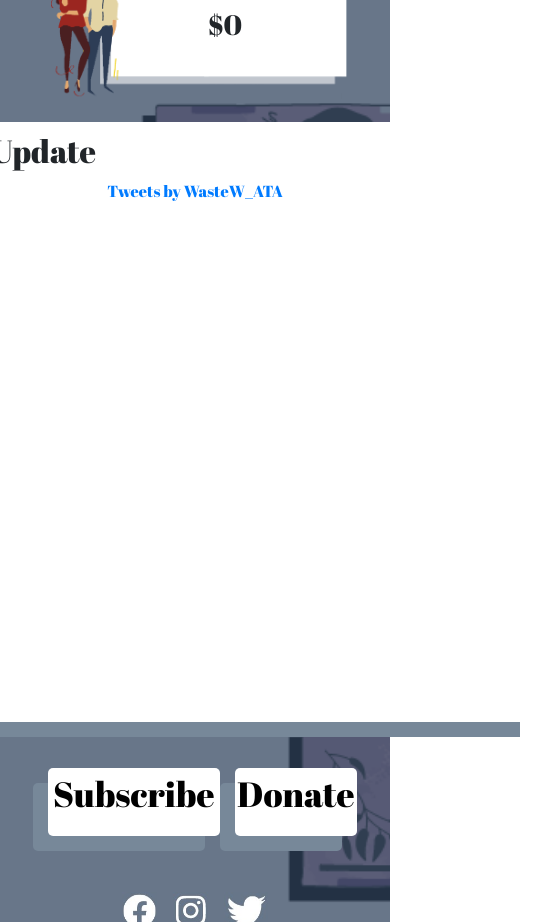
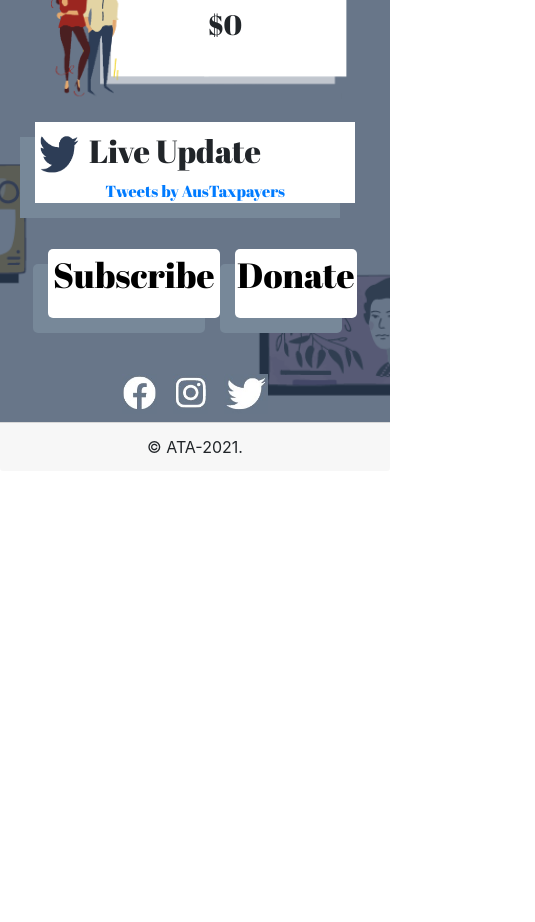
Before and after one commit to AdanTouchPoint/sockets-rt-front, a React (Create React App) app: page / in a window 390 px wide. Shown: the part 820-1742 px from the top of the page, 535 px wide, since content can reach past the window. After the commit the page ends 1291 px from the top, so only its background shows below. Built offline with nearby package versions, Linux system fonts and the light colour scheme; no server answers.

Commit message:
fix mobiletimelineview

```diff
--- a/src/App.js
+++ b/src/App.js
@@ -169,7 +169,7 @@ function App() {
                 </div>
                 <div>
 
-                    <Container md={4} className={'containerAlt'} style={{ height: '600px', width: '680px', marginBottom: '20px'}}>
+                    <Container   className={'containerAlt'} style={{ padding: '0px', maxHeight:'600 ',maxWidth: '68 0px', marginBottom: '20px'}}>
                         <div>
                             <h2 style={{ textAlign:'left', paddingTop:'10px', margin: '5px 5px'}}>
                                 <img src={timelineLogo} style={{width:"39px", height:'39px', marginRight:'10px'}} alt="twitter"/>
@@ -185,10 +185,8 @@ function App() {
                         {/*        />*/}
                         {/*    </div>*/}
                         </div>
-
-                        <div className="selfCenter standardWidth">
-                            <a className="twitter-timeline" href="https://twitter.com/WasteW_ATA?ref_src=twsrc%5Etfw">Tweets by
-                                WasteW_ATA</a>
+                        <div className={'timeline'} >
+                            <a  className="twitter-timeline" href="https://twitter.com/AusTaxpayers?ref_src=twsrc%5Etfw">Tweets by AusTaxpayers</a>
 
                         </div>
 
@@ -243,3 +241,5 @@ function App() {
 }
 
 export default App;
+
+// <script async src="https://platform.twitter.com/widgets.js" charSet="utf-8"></script>
--- a/src/index.css
+++ b/src/index.css
@@ -53,7 +53,7 @@ header {
 .containerAlter {
     font-family: 'Abril Fatface', cursive;
     text-align: center;
-
+    padding: 5px 5px;
     align-items: center;
     background-color: #ffffff;
     box-shadow: -15px 15px lightslategray;
@@ -230,3 +230,15 @@ header {
         width: 700px;
     }
 }
+
+.timeline {
+    width: 680px;
+    overflow: auto;
+    max-height: 600px ;
+}
+
+@media (max-width: 400px) {
+    .timeline {
+        width: 320px;
+    }
+}
```
